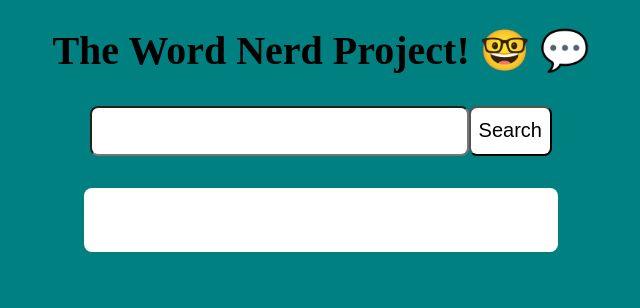
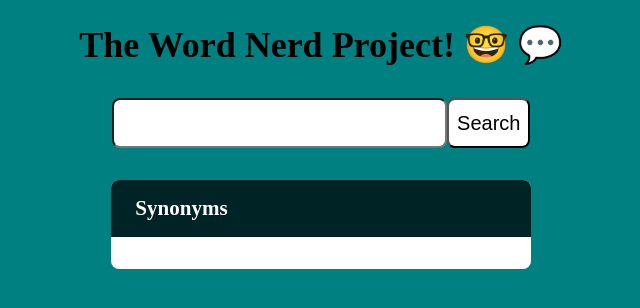
Before and after one commit to Codemon72/word-nerd-project, a React (Create React App) app: page / in a window 1280 px wide. Shown: the top 308 px of the page, without its empty margins (319-959 px from the left). Built offline with nearby package versions, Linux system fonts and the light colour scheme.

Commit message:
display headline and basic styling

```diff
--- a/src/components/DisplaySynonyms.js
+++ b/src/components/DisplaySynonyms.js
@@ -25,6 +25,7 @@ const DisplaySynonyms = () => {
 
   return (
     <div className='DisplaySynonyms'>
+      <h3 className='display_heading'>Synonyms</h3>
       <ul>
       { resultsArray.length > 0 && (
           resultsArray.map((wordObject) => {
--- a/src/index.css
+++ b/src/index.css
@@ -8,11 +8,11 @@ body {
   flex-direction: column;
   align-items: center;
   justify-content: flex-start;
-  font-size: 20px;
+  font-size: 18px;
 }
 
 ul {
-  margin: 0;
+  margin: 0 0 0 1rem;
   padding: 1rem;
 }
 
@@ -38,9 +38,16 @@ ul {
 }
 .DisplaySynonyms {
   background-color: #fff;
-  padding: 1rem;
   border-radius: .5rem;
   margin: 2rem;
+}
+
+.display_heading {
+  color: #fff;
+  background-color: #002425;
+  padding: 1rem 0 1rem 1.5rem;
+  border-radius: .5rem .5rem 0 0;
+  margin: 0;
 }
 
 /* CSS Debugger */
```
